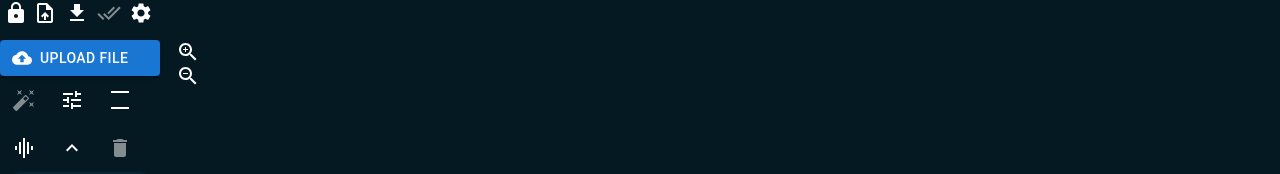
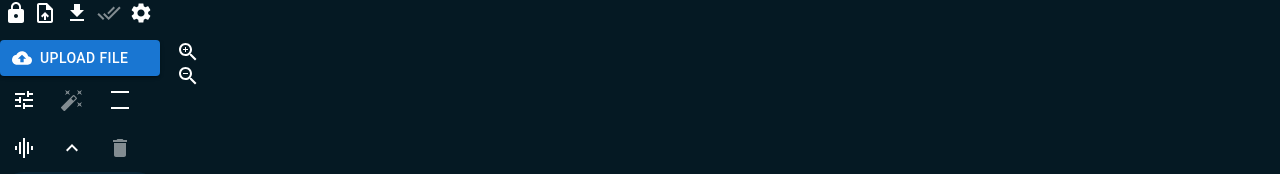
Before and after one commit to nccratliri-ml-wp/vocal-annotation-frontend, a React (Vite) app: page / in a window 1280 px wide. Shown: the part 160-334 px from the top of the page. Built offline with nearby package versions, Linux system fonts and the light colour scheme.

Commit message:
Changed button order

```diff
--- a/src/ScalableSpec.jsx
+++ b/src/ScalableSpec.jsx
@@ -2195,6 +2195,12 @@ function ScalableSpec(
                             strictMode={strictMode}
                         />
                         <div>
+                            <Tooltip title="Change Track Parameters">
+                                <IconButton style={activeIconBtnStyle}
+                                            onClick={() => setShowLocalConfigWindow(true)}>
+                                    <TuneIcon style={activeIcon}/>
+                                </IconButton>
+                            </Tooltip>
                             <Tooltip title="Call WhisperSeg">
                                 <IconButton
                                     style={{...activeIconBtnStyle, ...(strictMode || !audioId && iconBtnDisabled)}}
@@ -2202,12 +2208,6 @@ function ScalableSpec(
                                     onClick={callWhisperSeg}
                                 >
                                     <AutoFixHighIcon style={activeIcon}/>
-                                </IconButton>
-                            </Tooltip>
-                            <Tooltip title="Change Track Parameters">
-                                <IconButton style={activeIconBtnStyle}
-                                            onClick={() => setShowLocalConfigWindow(true)}>
-                                    <TuneIcon style={activeIcon}/>
                                 </IconButton>
                             </Tooltip>
                             <Tooltip title="Frequency Range">
```
